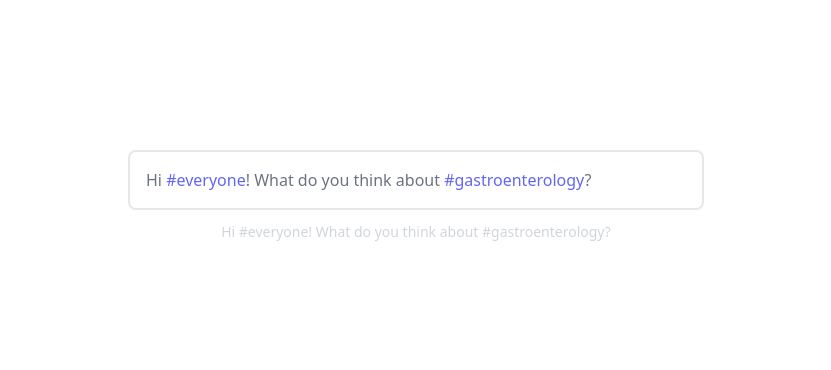
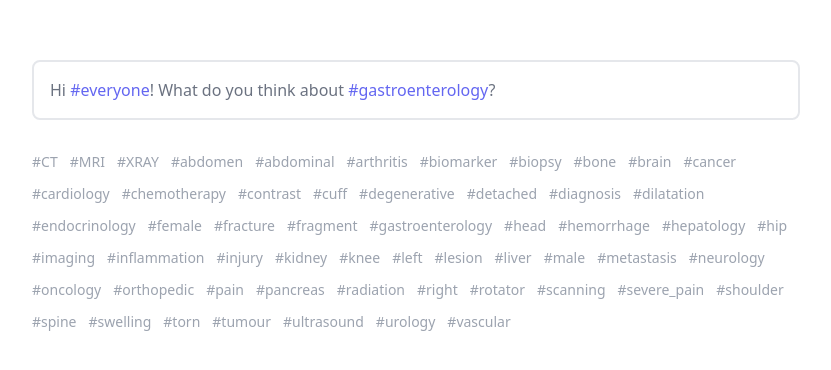
Before and after one commit to BelkinMax/hashtag-input-demo, a Vue app: page / in a window 1280 px wide. Shown: the part 204-574 px from the top of the page, without its empty margins (224-1055 px from the left). Built offline with nearby package versions, Linux system fonts and the light colour scheme.

Commit message:
Add hashtag fetching and keyboard navigation to SmartInput
Enhanced `SmartInput` by fetching hashtags on mount and displaying them. Added keyboard navigation to select options with up/down keys and clicking functionality in `InputOptions`. Updated styling for better layout and usability.

```diff
--- a/src/app/App.vue
+++ b/src/app/App.vue
@@ -1,27 +1,50 @@
 <script setup lang="ts">
-import { ref } from 'vue';
+import { onMounted, ref } from 'vue';
 
 import { SmartInput } from '~/features/smart-input';
+import { hashtagService } from '~/entities/hashtag';
 
 const userInput = ref('Hi #everyone! What do you think about #gastroenterology?');
+const allTags = ref<string[]>([]);
+
+onMounted(async () => {
+  const tags = await hashtagService.findMatching();
+
+  allTags.value = tags.sort();
+});
 </script>
 
 <template>
   <div class="app-container">
-    <SmartInput v-model="userInput" />
-    <p class="original-text" v-text="userInput || 'Input is empty'" />
+    <div class="content-wrapper">
+      <SmartInput v-model="userInput" />
+
+      <div v-if="allTags.length" class="all-tags">
+        <span
+          v-for="tag in allTags"
+          :key="tag"
+          v-text="`#${tag}`"
+        />
+      </div>
+    </div>
   </div>
 </template>
 
 <style scoped lang="postcss">
 .app-container {
   @apply
-    flex flex-col gap-3
+    flex justify-center items-center
+    h-screen px-28 py-8;
+}
+.content-wrapper {
+  @apply
+    flex flex-col gap-8
     justify-center items-center
-    h-screen px-20 py-12 lg:px-8;
+    w-full max-w-screen-md;
 }
-.original-text {
+.all-tags {
   @apply
-    text-sm text-gray-300;
+    flex flex-wrap gap-3 w-full
+    text-sm text-gray-400;
 }
 </style>
--- a/src/features/smart-input/ui/InputOptions.vue
+++ b/src/features/smart-input/ui/InputOptions.vue
@@ -1,23 +1,35 @@
 <script setup lang="ts">
 withDefaults(defineProps<{
   options: string[]
+  selectedIdx?: number;
   matchOption?: string;
 }>(), {
+  selectedIdx: -1,
   matchOption: '',
 });
+const emits = defineEmits<{
+  'select': [string]
+}>();
 
 function match (source: string, option: string) {
   return option.slice(source.length);
+}
+function onSelect (item: string) {
+  emits('select', item);
 }
 </script>
 
 <template>
   <div class="options-list">
     <button
-      v-for="item in options"
+      v-for="(item, idx) in options"
       :key="item"
       class="options-item"
+      :class="{
+        'selected': idx === selectedIdx
+      }"
       tabindex="-1"
+      @click.stop="onSelect(item)"
     >
       <span class="font-bold" v-text="matchOption" />
       <span v-text="match(matchOption, item)" />
@@ -42,5 +54,9 @@ function match (source: string, option: string) {
     px-4 py-2 w-full text-start
     cursor-pointer select-none
     text-gray-500 hover:bg-indigo-500 hover:text-white;
+
+  &.selected:not(:hover) {
+    @apply bg-gray-50;
+  }
 }
 </style>
--- a/src/features/smart-input/ui/SmartInput.vue
+++ b/src/features/smart-input/ui/SmartInput.vue
@@ -23,9 +23,11 @@ const options = ref<string[]>([]);
 const lastOptionsMatch = ref('');
 const isOptionsOpened = ref(false);
 const optionsXPosition = ref(0);
+const selectedOptionIdx = ref(-1);
 const optionsPositionReset = () => {
   isOptionsOpened.value = false;
   optionsXPosition.value = 0;
+  selectedOptionIdx.value = -1;
 };
 
 const isExactOptionMatch = computed(() => (
@@ -60,12 +62,35 @@ function onDelete (event: KeyboardEvent) {
   }
 }
 function onEnter () {
+  const selectedOption = (
+    options.value[selectedOptionIdx.value] ||
+    options.value[0]
+  );
+
+  onOptionSelect(selectedOption);
+}
+function onSelectPrev () {
+  const newIdx = selectedOptionIdx.value - 1;
+  const lastIdx = options.value.length - 1;
+
+  selectedOptionIdx.value = newIdx < 0
+    ? lastIdx
+    : newIdx;
+}
+function onSelectNext () {
+  const newIdx = selectedOptionIdx.value + 1;
+  const lastIdx = options.value.length - 1;
+
+  selectedOptionIdx.value = newIdx > lastIdx
+    ? 0
+    : newIdx;
+}
+function onOptionSelect (selectedOption: string) {
   const element = caret.getElement();
   if (!element || !isOptionsVisible.value) {
     return;
   }
 
-  const selectedOption = options.value[0];
   const currentContent = element.textContent;
   if (!currentContent) {
     return;
@@ -103,8 +128,8 @@ async function onCaretMove () {
 }
 async function setOptionsState (element: HTMLElement, markdownParams: Required<Markdown>) {
   const tag = element.textContent?.trim() || '';
+  const tagValue = tag.replace(/\W+/g, '');
   const { left } = getElementPositionToParent(element);
-  const tagValue = tag.replace(/\W+/g, '');
   const openOptions = () => {
     optionsXPosition.value = left;
     isOptionsOpened.value = true;
@@ -139,6 +164,8 @@ function setContent (element: HTMLElement, content: string) {
     @input="onInput"
     @keydown.left="onCaretMove"
     @keydown.right="onCaretMove"
+    @keydown.up="onSelectPrev"
+    @keydown.down="onSelectNext"
     @keydown.delete="onDelete"
     @keydown.enter.prevent="onEnter"
     @paste.prevent
@@ -172,8 +199,10 @@ function setContent (element: HTMLElement, content: string) {
       v-show="isOptionsVisible"
       class="input-options"
       :style="{ left: `${optionsXPosition}px` }"
+      :selected-idx="selectedOptionIdx"
       :match-option="lastOptionsMatch"
       :options="options"
+      @select="onOptionSelect"
     />
   </div>
 </template>
@@ -182,7 +211,7 @@ function setContent (element: HTMLElement, content: string) {
 .smart-input {
   @apply
     relative
-    w-full max-w-xl
+    w-full
     border-2 rounded-lg
     text-gray-500
     cursor-text;
```
